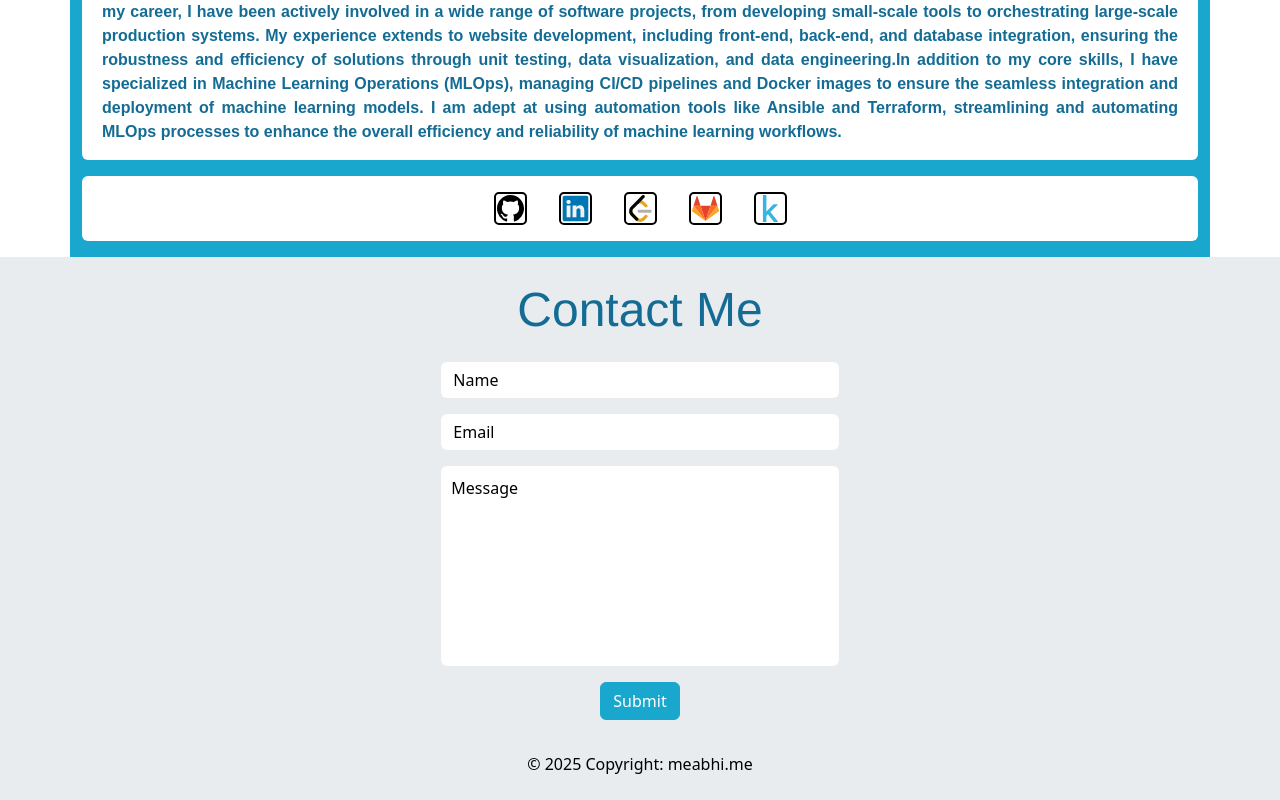
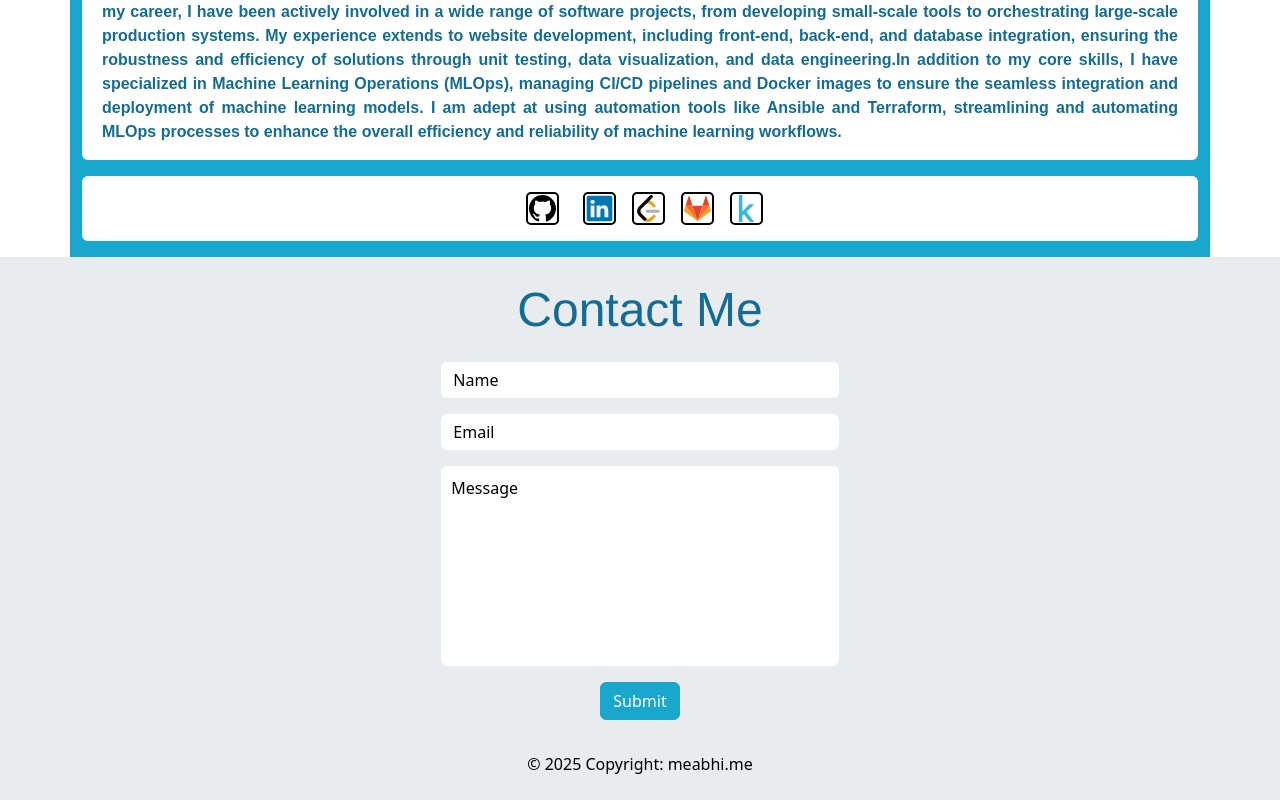
Before and after one commit to abhishekprakash256/frontend-component-kit, a React (Vite) app: page / in a window 1280 px wide. Shown: the part 4108-4908 px from the top of the page. Built offline with nearby package versions, Linux system fonts and the light colour scheme.

Commit message:
sodical media links fixed

```diff
--- a/src/components/SocialMediaLinks.tsx
+++ b/src/components/SocialMediaLinks.tsx
@@ -25,107 +25,46 @@ const SocialMediaLinks: React.FC<MediaLinksProps> = ({
 }) => {
   return (
     <Container>
-      <Row className="rounded background-color-body mt-3 p-3 text-center">
-        <Col>
+     <Row className="rounded background-color-body mt-3 p-3 text-center d-flex justify-content-center">
+  <Col className="col-12 d-flex justify-content-center flex-wrap">
     {github_link && (
       <a href={github_link} target="_blank" rel="noopener noreferrer">
-              <i className="m-3">
-                <img
-                  src="github.svg"
-                  className="leetcode-icon hover-effect-github"
-                  width="33"
-                  height="33"
-                  alt="GitHub"
-                />
-              </i>
+        <img src="github.svg" className="leetcode-icon hover-effect-github mx-3" width="33" height="33" alt="GitHub" />
       </a>
     )}
-
     {linkedin_link && (
       <a href={linkedin_link} target="_blank" rel="noopener noreferrer">
-              <i className="m-3">
-                <img
-                  src="linkedin-color.svg"
-                  className="leetcode-icon hover-effect-linkedin"
-                  width="33"
-                  height="33"
-                  alt="LinkedIn"
-                />
-              </i>
+        <img src="linkedin-color.svg" className="leetcode-icon hover-effect-linkedin mx-2" width="33" height="33" alt="LinkedIn" />
       </a>
     )}
-
     {twitter_link && (
       <a href={twitter_link} target="_blank" rel="noopener noreferrer">
-              <i className="m-3">
-                <img
-                  src="twitter.svg"
-                  className="leetcode-icon hover-effect-twitter"
-                  width="33"
-                  height="33"
-                  alt="Twitter"
-                />
-              </i>
+        <img src="twitter.svg" className="leetcode-icon hover-effect-twitter mx-2" width="33" height="33" alt="Twitter" />
       </a>
     )}
-
     {leetcode_link && (
       <a href={leetcode_link} target="_blank" rel="noopener noreferrer">
-              <i className="m-3">
-                <img
-                  src="leetcode-color.svg"
-                  className="leetcode-icon hover-effect-leetcode"
-                  width="33"
-                  height="33"
-                  alt="LeetCode"
-                />
-              </i>
+        <img src="leetcode-color.svg" className="leetcode-icon hover-effect-leetcode mx-2" width="33" height="33" alt="LeetCode" />
       </a>
     )}
-
     {gitlab_link && (
       <a href={gitlab_link} target="_blank" rel="noopener noreferrer">
-              <i className="m-3">
-                <img
-                  src="gitlab-color.svg"
-                  className="leetcode-icon hover-effect-gitlab"
-                  width="33"
-                  height="33"
-                  alt="GitLab"
-                />
-              </i>
+        <img src="gitlab-color.svg" className="leetcode-icon hover-effect-gitlab mx-2" width="33" height="33" alt="GitLab" />
       </a>
     )}
-
     {kaggle_link && (
       <a href={kaggle_link} target="_blank" rel="noopener noreferrer">
-              <i className="m-3">
-                <img
-                  src="kaggle-color.svg"
-                  className="leetcode-icon hover-effect-kaggle"
-                  width="33"
-                  height="33"
-                  alt="Kaggle"
-                />
-              </i>
+        <img src="kaggle-color.svg" className="leetcode-icon hover-effect-kaggle mx-2" width="33" height="33" alt="Kaggle" />
       </a>
     )}
-
     {medium_link && (
       <a href={medium_link} target="_blank" rel="noopener noreferrer">
-              <i className="m-3">
-                <img
-                  src="medium.svg"
-                  className="leetcode-icon hover-effect-medium"
-                  width="33"
-                  height="33"
-                  alt="Medium"
-                />
-              </i>
+        <img src="medium.svg" className="leetcode-icon hover-effect-medium mx-2" width="33" height="33" alt="Medium" />
       </a>
     )}
   </Col>
 </Row>
+
     </Container>
   );
 };
```
Also changed, not shown: 3 other files (tests, documents, lock files or other folders). Lines whose indentation alone changed are shown as unchanged.
